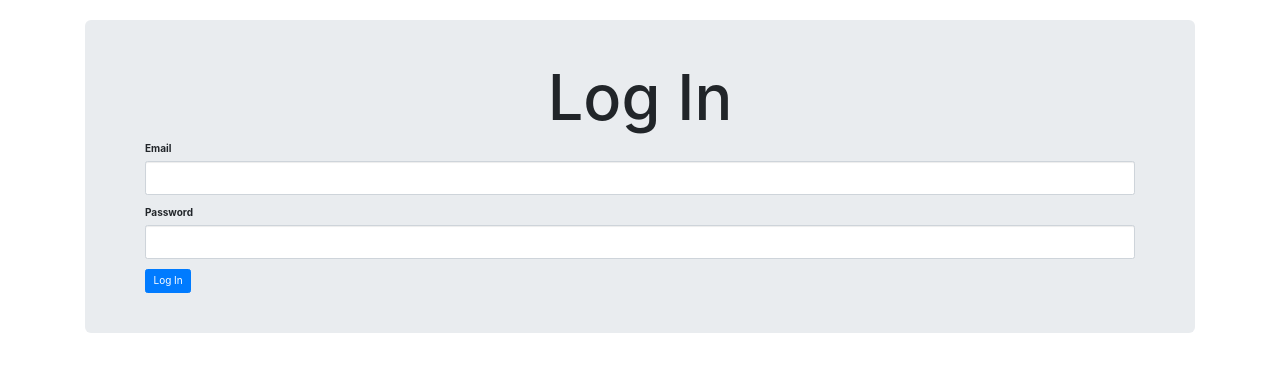
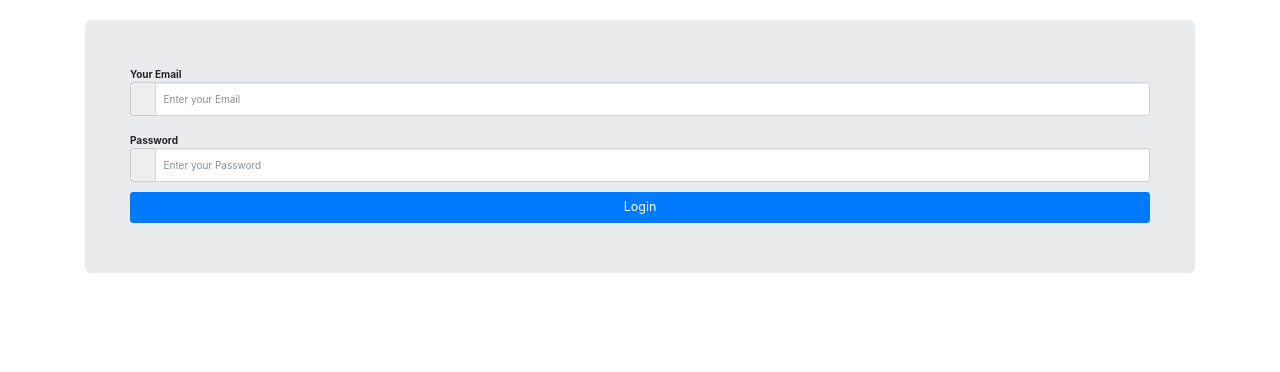
Before and after one commit to AkashShaji/DAKAexchange, a Flask app: template server/main/templates/login.html in a window 1280 px wide. Shown: the part 112-484 px from the top of the page. Run offline with Flask 2, Linux system fonts and the light colour scheme; the template is opened without the code that fills it, so the values that code supplies are empty; some libraries are stand-ins or nearby versions.

```diff
--- a/server/main/__init__.py
+++ b/server/main/__init__.py
@@ -54,7 +54,6 @@ def load_user(user_id):
 
 # ================== END LOGIN REQUIREMENT CODE ===============
 
-@app.route('/')
 @app.route('/index')
 def index():
     return render_template('index.html')
@@ -99,8 +98,8 @@ def menu():
         return render_template('menu.html', breakfast=items[0], lunch=items[1], dinner=items[2], late_night=items[3], date=str(current_date.month)+"/"+str(current_date.day))
 
 
-@app.route('/login', methods=['GET', 'POST'])
-def login():
+@app.route('/loginRequest', methods=['GET', 'POST'])
+def loginRequest():
     email = request.args.get('email', 0, type=str)
     psk = request.args.get('psk', 0, type=str)
 
@@ -113,15 +112,20 @@ def login():
 
     payload = -1
     try:
-      potential_user = session.query(User).filter(User.email == email).first()
-      if potential_user.verify_password(psk):
-          login_user(potential_user, force=True)
-          payload = potential_user.id
-          potential_user.is_authenticated = True
+        potential_user = session.query(User).filter(User.email == email).first()
+        if potential_user.verify_password(psk):
+            login_user(potential_user, force=True)
+            payload = potential_user.id
+            potential_user.is_authenticated = True
 
-          return jsonify(result=payload)
+            return jsonify(result=payload)
     except:
-      return jsonify(result=-1)
+        return jsonify(result=-1)
+
+
+@app.route('/login', methods=['GET', 'POST'])
+def login():
+    return render_template('login.html')
 
 
 @app.route('/logout', methods=['GET', 'POST'])
@@ -134,6 +138,7 @@ def logout():
         return render_template('logout.html')
 
 
+@app.route('/')
 @app.route('/signup', methods=['GET', 'POST'])
 def signup():
     if request.method == 'POST':
@@ -163,7 +168,7 @@ def signup():
         login_user(newUser, force=True)
         newUser.is_authenticated = True
 
-        flash("Welcome "+user+". You have successfully signed up")
+        flash("Welcome " + user + ". You have successfully signed up")
 
         # msg = MIMEMultipart()
         # msg['From'] = 'DoNotReply@teambuilder.com'
@@ -175,7 +180,7 @@ def signup():
         # try:
         #     server.starttls()
         # except:
-        #     while True:
+        #     while True:8
         #         try:
         #             server.connect()
         #             break
--- a/server/main/templates/login.html
+++ b/server/main/templates/login.html
@@ -1,17 +1,58 @@
 {% extends 'base.html' %}
 {% block content %}
 
-<h1 style="text-align:center;">Log In</h1>
-<form action="{{ url_for('login') }}" method="post">
-    <div class="form-group">
-        <label for="email">Email</label>
-        <input type="email" class="form-control" name="email" required>
+<div class="main-login main-center">
+    <!--TODO:// Deal with this bad larry-->
+    <form class="form-horizontal" method="post" action="javascript:void(0);" id="loginForm">
+        <div class="form-group">
+            <label for="email" class="cols-sm-2 control-label">Your Email</label>
+            <div class="cols-sm-10">
+                <div class="input-group">
+                    <span class="input-group-addon"><i class="fa fa-envelope fa" aria-hidden="true"></i></span>
+                    <input type="text" class="form-control" name="email" id="email"  placeholder="Enter your Email"/>
+                </div>
+            </div>
+        </div>
+
+        <div class="form-group">
+            <label for="password" class="cols-sm-2 control-label">Password</label>
+            <div class="cols-sm-10">
+                <div class="input-group">
+                    <span class="input-group-addon"><i class="fa fa-lock fa-lg" aria-hidden="true"></i></span>
+                    <input type="password" class="form-control" name="password" id="password"  placeholder="Enter your Password"/>
+                </div>
+            </div>
+        </div>
+
+        <div class="form-group ">
+            <button type="submit" class="btn btn-primary btn-lg btn-block login-button">Login</button>
+        </div>
+    </form>
+    <div class="alert alert-danger" id="incorrectLogin" style="display: none">
+        Incorrect Email or Password!
     </div>
-    <div class="form-group">
-        <label for="pass">Password</label>
-        <input type="password" class="form-control" name="pass" required>
-    </div>
-    <button type="submit" class="btn btn-primary">Log In</button>
-</form>
+</div>
+
+<script type="text/javascript">
+    $(document).ready(function () {
+        $("#loginForm").bind('submit', function () {
+            $.getJSON($SCRIPT_ROOT + "/loginRequest", {
+                email: $('input[name="email"]').val(),
+                psk: $('input[name="password"]').val()
+            }, function(data) {
+                if(data.result == -1) {
+                    $('#incorrectLogin').css("display", "block");
+                }
+                else {
+                    $('#loginForm').html('<form action="' + $SCRIPT_ROOT + '/profile" name="login" method="post" ' +
+                        'style="display:none;"><input type="text" name="user_id" value="' + data.result + '" />' +
+                        '</form>');
+                    document.forms['login'].submit();
+                }
+            });
+            return false;
+        });
+    });
+</script>
 
 {% endblock %}
--- a/server/main/templates/signup.html
+++ b/server/main/templates/signup.html
@@ -22,4 +22,9 @@
     <button type="submit" class="btn btn-primary">Sign Up</button>
 </form>
 
+<div class="col">
+    <div class="text-right">
+        Already have an account? Please <a href="{{ url_for('login') }}" > login</a></div>.
+    </div>
+</div>
 {% endblock %}
```
Also changed, not shown: server/main/templates/index.html (+0 -54 lines).
